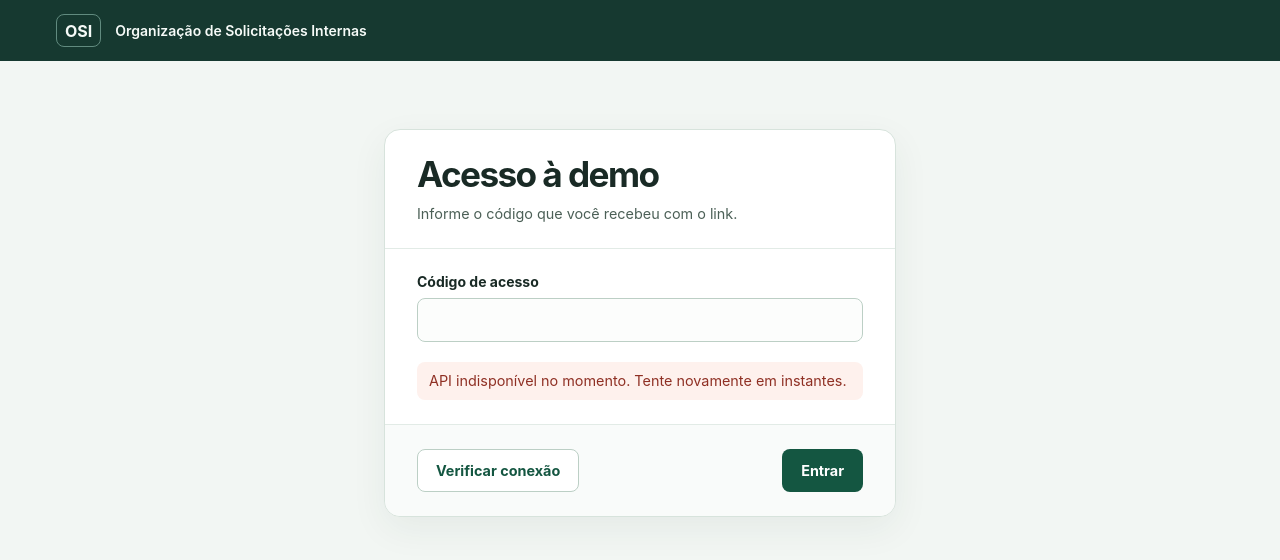
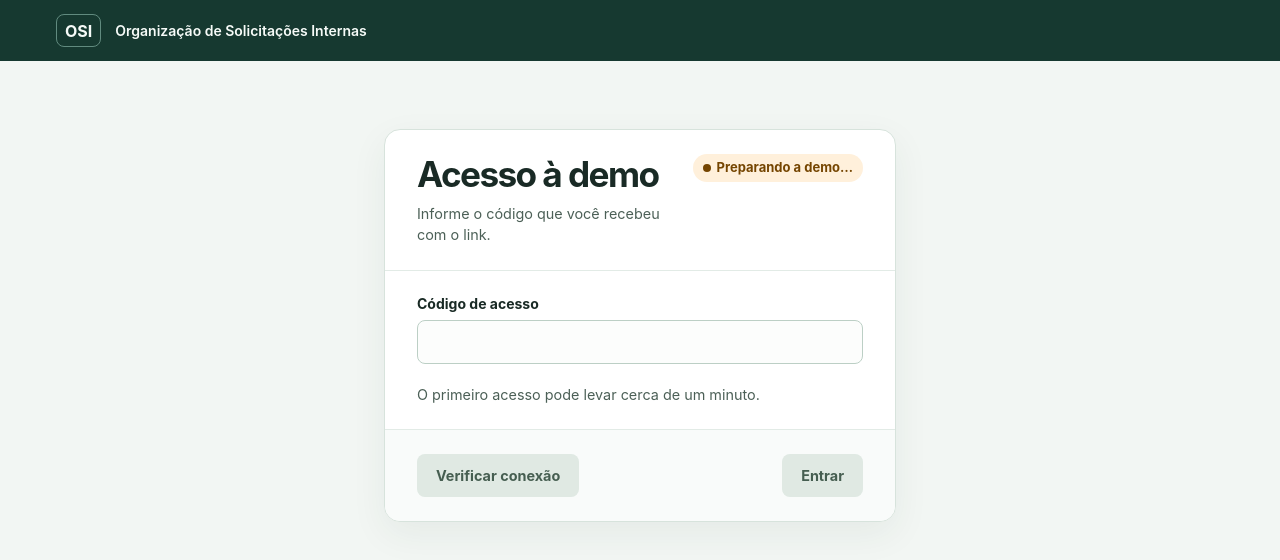
Before and after one commit to Showbiztable/osi, a React (Vite) app in the folder frontend/: page / in a window 1280 px wide. Both pictures are taken after a click on the button "Verificar conexão". Shown: the top 560 px of the page. Built offline with nearby package versions, Linux system fonts and the light colour scheme; no server answers.

Commit message:
feat: mostra o estado da demo e tenta recuperar a conexão

```diff
--- /dev/null
+++ b/frontend/src/TelaAcesso.css
@@ -0,0 +1,47 @@
+.cabecalho-acesso {
+  display: flex;
+  align-items: flex-start;
+  justify-content: space-between;
+  flex-wrap: wrap;
+  gap: 0.75rem;
+}
+
+.cabecalho-acesso > div {
+  flex: 1 1 14rem;
+  min-inline-size: 0;
+}
+
+.disponibilidade-demo {
+  display: inline-flex;
+  align-items: center;
+  gap: 0.375rem;
+  border-radius: 1rem;
+  padding: 0.25rem 0.625rem;
+  background: #edf1ee;
+  color: #354c42;
+  font-size: 0.8125rem;
+  font-weight: 650;
+}
+
+.disponibilidade-demo::before {
+  content: '';
+  inline-size: 0.5rem;
+  block-size: 0.5rem;
+  border-radius: 50%;
+  background: currentColor;
+}
+
+.disponibilidade-demo[data-disponibilidade='preparando'] {
+  background: #fff0db;
+  color: #754500;
+}
+
+.disponibilidade-demo[data-disponibilidade='disponivel'] {
+  background: #e4f3e9;
+  color: #194d34;
+}
+
+.disponibilidade-demo[data-disponibilidade='indisponivel'] {
+  background: #fef1ed;
+  color: #8f3024;
+}
--- a/frontend/src/TelaAcesso.tsx
+++ b/frontend/src/TelaAcesso.tsx
@@ -1,82 +1,94 @@
-import { useState, type SubmitEvent } from 'react'
-import { entrarNaDemo, verificarConexao } from './acesso'
+import { useEffect, useState, type SubmitEvent } from 'react'
+import { DemoIndisponivelError, entrarNaDemo, verificarConexao } from './acesso'
+import './TelaAcesso.css'
 
 type TelaAcessoProps = {
   aoEntrar: () => void
   sessaoExpirada: boolean
 }
 
-type RetornoAcesso = {
-  estado: 'aguardando' | 'erro' | 'sucesso'
-  mensagem: string
+const rotulosDisponibilidade = {
+  verificando: 'Verificando conexão…',
+  preparando: 'Preparando a demo…',
+  disponivel: 'Demo disponível',
+  indisponivel: 'Demo indisponível',
 }
 
 export function TelaAcesso({ aoEntrar, sessaoExpirada }: TelaAcessoProps) {
-  const [retorno, setRetorno] = useState<RetornoAcesso | null>(
-    sessaoExpirada ? { estado: 'erro', mensagem: 'Sua sessão expirou. Informe o código para entrar novamente.' } : null,
+  const [disponibilidade, setDisponibilidade] = useState<keyof typeof rotulosDisponibilidade>('verificando')
+  const [enviando, setEnviando] = useState(false)
+  const [erroAcesso, setErroAcesso] = useState(
+    sessaoExpirada ? 'Sua sessão expirou. Informe o código para entrar novamente.' : '',
   )
-  const aguardando = retorno?.estado === 'aguardando'
+  const verificando = disponibilidade === 'verificando' || disponibilidade === 'preparando'
+  const podeEntrar = disponibilidade === 'disponivel' && !enviando
+
+  useEffect(() => {
+    const controle = new AbortController()
+    void verificarConexao({ sinal: controle.signal }).then((disponivel) => {
+      if (!controle.signal.aborted) setDisponibilidade(disponivel ? 'disponivel' : 'indisponivel')
+    })
+    return () => controle.abort()
+  }, [])
 
   async function enviarCodigo(evento: SubmitEvent<HTMLFormElement>) {
     evento.preventDefault()
+    if (!podeEntrar) return
+
     const codigo = String(new FormData(evento.currentTarget).get('codigo') ?? '')
 
     if (!codigo.trim()) {
-      setRetorno({ estado: 'erro', mensagem: 'Informe o código de acesso.' })
+      setErroAcesso('Informe o código de acesso.')
       return
     }
 
-    setRetorno({ estado: 'aguardando', mensagem: 'Entrando…' })
+    setErroAcesso('')
+    setEnviando(true)
     try {
       await entrarNaDemo(codigo)
       aoEntrar()
     } catch (erro) {
-      const mensagem = erro instanceof Error && !(erro instanceof TypeError)
-        ? erro.message
-        : 'Não foi possível conectar à API. Tente novamente.'
-      setRetorno({ estado: 'erro', mensagem })
+      if (erro instanceof DemoIndisponivelError) setDisponibilidade('indisponivel')
+      setErroAcesso(erro instanceof Error ? erro.message : 'Não foi possível entrar na demo.')
+    } finally {
+      setEnviando(false)
     }
   }
 
   async function checarConexao() {
-    setRetorno({ estado: 'aguardando', mensagem: 'Verificando conexão…' })
-    const disponivel = await verificarConexao()
-    setRetorno(
-      disponivel
-        ? { estado: 'sucesso', mensagem: 'API disponível.' }
-        : { estado: 'erro', mensagem: 'API indisponível no momento. Tente novamente em instantes.' },
-    )
+    setErroAcesso('')
+    setDisponibilidade('preparando')
+    const disponivel = await verificarConexao({ repetir: true })
+    setDisponibilidade(disponivel ? 'disponivel' : 'indisponivel')
   }
 
   return (
     <main className="conteudo conteudo-acesso">
       <section className="painel" aria-labelledby="titulo-acesso">
-        <div className="painel-cabecalho">
-          <h1 id="titulo-acesso">Acesso à demo</h1>
-          <p>Informe o código que você recebeu com o link.</p>
+        <div className="painel-cabecalho cabecalho-acesso">
+          <div>
+            <h1 id="titulo-acesso">Acesso à demo</h1>
+            <p>Informe o código que você recebeu com o link.</p>
+          </div>
+          <p className="disponibilidade-demo" data-disponibilidade={disponibilidade} role="status">{rotulosDisponibilidade[disponibilidade]}</p>
         </div>
 
         <form onSubmit={enviarCodigo} aria-labelledby="titulo-acesso">
           <div className="campos">
             <label className="campo">
               Código de acesso
-              <input type="password" name="codigo" autoComplete="off" required disabled={aguardando} />
+              <input type="password" name="codigo" autoComplete="off" required disabled={enviando} />
             </label>
-            {retorno && (
-              <p
-                className={retorno.estado === 'aguardando' ? undefined : `mensagem ${retorno.estado}`}
-                role={retorno.estado === 'erro' ? 'alert' : 'status'}
-              >
-                {retorno.mensagem}
-              </p>
-            )}
+            {disponibilidade === 'preparando' && <p>O primeiro acesso pode levar cerca de um minuto.</p>}
+            {disponibilidade === 'indisponivel' && <p>Use <strong>Verificar conexão</strong> para tentar novamente.</p>}
+            {erroAcesso && <p className="mensagem erro" role="alert">{erroAcesso}</p>}
           </div>
 
           <div className="acoes">
-            <button type="button" className="botao-secundario" onClick={checarConexao} disabled={aguardando}>
+            <button type="button" className="botao-secundario" onClick={checarConexao} disabled={verificando || enviando}>
               Verificar conexão
             </button>
-            <button type="submit" disabled={aguardando}>Entrar</button>
+            <button type="submit" disabled={!podeEntrar}>{enviando ? 'Entrando…' : 'Entrar'}</button>
           </div>
         </form>
       </section>
--- a/frontend/src/acesso.ts
+++ b/frontend/src/acesso.ts
@@ -4,6 +4,17 @@ export class SessaoExpiradaError extends Error {
     this.name = 'SessaoExpiradaError'
   }
 }
+
+export class DemoIndisponivelError extends Error {
+  constructor() {
+    super('Não foi possível entrar. Verifique a conexão com a demo.')
+    this.name = 'DemoIndisponivelError'
+  }
+}
+
+const prazoRequisicaoMs = 10_000
+const prazoVerificacaoManualMs = 75_000
+const intervaloTentativasMs = 3_000
 
 export async function requisitarComSessao(...argumentos: Parameters<typeof fetch>): Promise<Response> {
   const resposta = await fetch(...argumentos)
@@ -13,12 +24,30 @@ export async function requisitarComSessao(...argumentos: Parameters<typeof fetch
   return resposta
 }
 
+async function requisitarComPrazo(endereco: string, opcoes: RequestInit, prazoMs: number, sinal?: AbortSignal) {
+  const controle = new AbortController()
+  const temporizador = setTimeout(() => controle.abort(), prazoMs)
+  try {
+    return await fetch(endereco, {
+      ...opcoes,
+      signal: sinal ? AbortSignal.any([controle.signal, sinal]) : controle.signal,
+    })
+  } finally {
+    clearTimeout(temporizador)
+  }
+}
+
 export async function entrarNaDemo(codigo: string): Promise<void> {
-  const resposta = await fetch('/api/acesso', {
-    method: 'POST',
-    headers: { 'Content-Type': 'application/json' },
-    body: JSON.stringify({ codigo }),
-  })
+  let resposta: Response
+  try {
+    resposta = await requisitarComPrazo('/api/acesso', {
+      method: 'POST',
+      headers: { 'Content-Type': 'application/json' },
+      body: JSON.stringify({ codigo }),
+    }, prazoRequisicaoMs)
+  } catch {
+    throw new DemoIndisponivelError()
+  }
 
   if (resposta.status === 204) return
 
@@ -33,24 +62,35 @@ export async function entrarNaDemo(codigo: string): Promise<void> {
     throw new Error(`Muitas tentativas. Aguarde ${espera} e tente novamente.`)
   }
 
-  throw new Error('Não foi possível entrar na demo.')
+  throw new DemoIndisponivelError()
 }
 
-export async function verificarConexao(): Promise<boolean> {
-  const controle = new AbortController()
-  const temporizador = setTimeout(() => controle.abort(), 10_000)
-
+async function verificarProntidao(prazoMs: number, sinal?: AbortSignal): Promise<boolean> {
   try {
-    const resposta = await fetch('/api/saude', {
+    const resposta = await requisitarComPrazo('/api/prontidao', {
       method: 'GET',
       cache: 'no-store',
       credentials: 'omit',
-      signal: controle.signal,
-    })
+    }, prazoMs, sinal)
     return resposta.status === 204
   } catch {
     return false
-  } finally {
-    clearTimeout(temporizador)
   }
 }
+
+type OpcoesVerificacao = { repetir?: boolean; sinal?: AbortSignal }
+
+export async function verificarConexao({ repetir = false, sinal }: OpcoesVerificacao = {}): Promise<boolean> {
+  if (!repetir) return verificarProntidao(prazoRequisicaoMs, sinal)
+
+  const limite = Date.now() + prazoVerificacaoManualMs
+  while (!sinal?.aborted) {
+    const restante = limite - Date.now()
+    if (restante <= 0) break
+    if (await verificarProntidao(Math.min(prazoRequisicaoMs, restante), sinal)) return true
+
+    const pausa = Math.min(intervaloTentativasMs, limite - Date.now())
+    if (pausa > 0 && !sinal?.aborted) await new Promise((resolver) => setTimeout(resolver, pausa))
+  }
+  return false
+}
```
Also changed, not shown: 2 other files (tests, documents, lock files or other folders).
